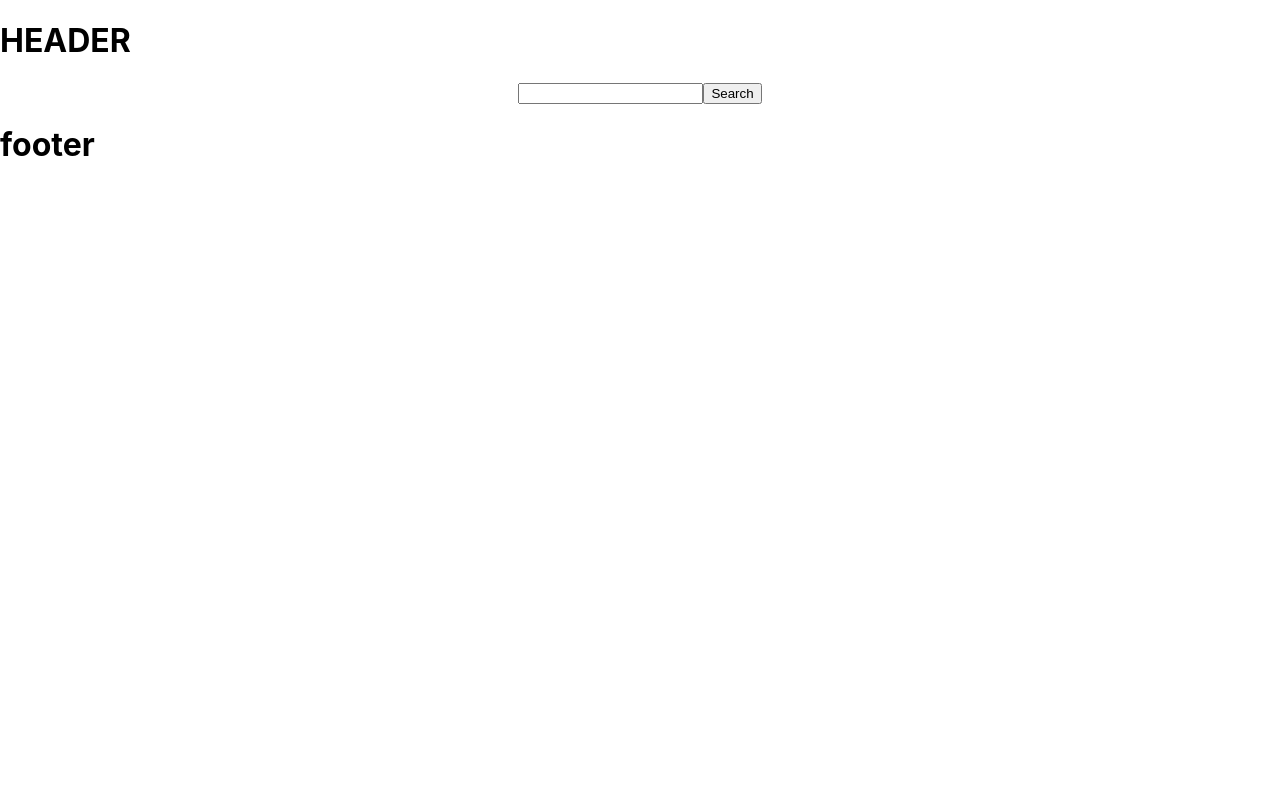
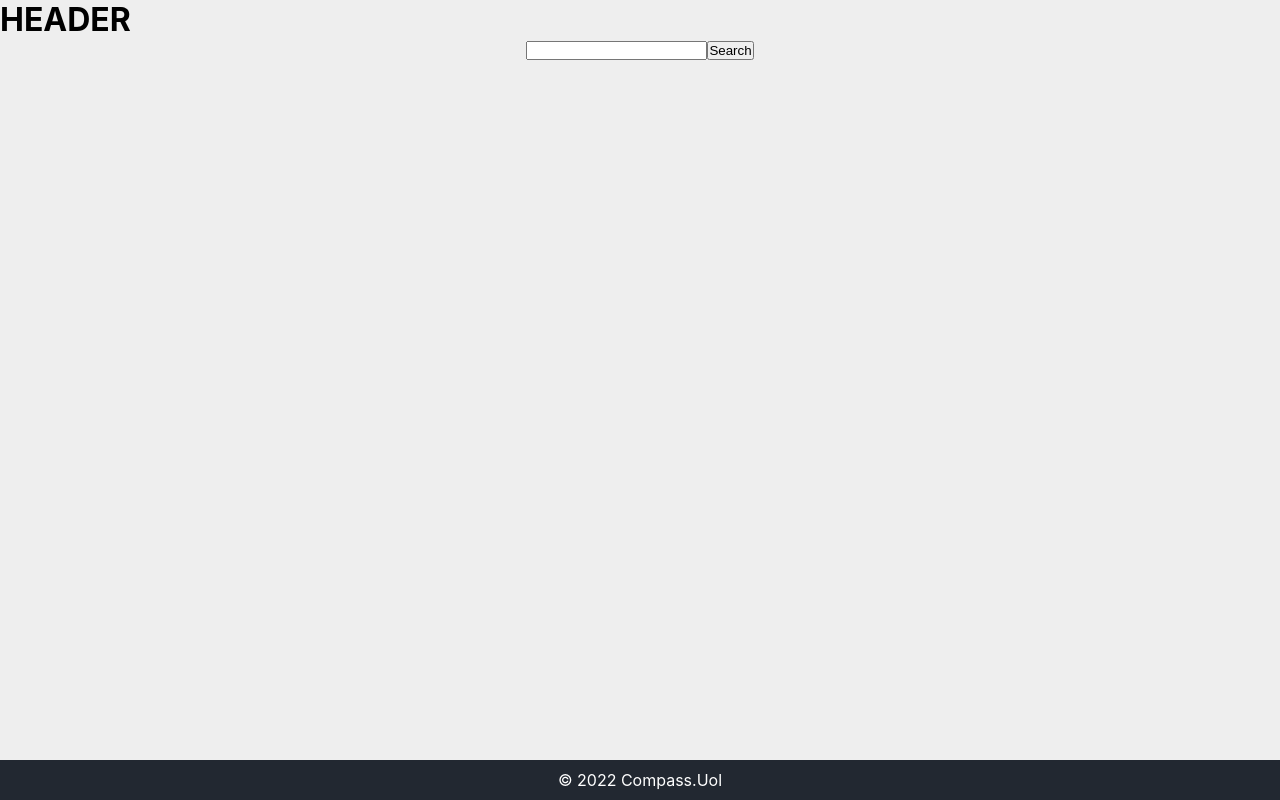
Before and after one commit to adojMarcos/Desafio-2-Compass.Uol, a React (Create React App) app: page / in a window 1280 px wide. Built offline with nearby package versions, Linux system fonts and the light colour scheme.

Commit message:
footer created

```diff
--- /dev/null
+++ b/src/components/Footer/Footer.js
@@ -0,0 +1,9 @@
+import React from 'react'
+
+const Footer = () => {
+  return (
+    <footer><p>&copy; 2022 Compass.Uol</p></footer>
+  )
+}
+
+export default Footer
--- a/src/index.css
+++ b/src/index.css
@@ -1,13 +1,37 @@
+* {
+  margin: 0;
+  padding: 0;
+  box-sizing: border-box;
+}
+
 body {
-  margin: 0;
+  background-color: #EEEEEE;
   font-family: -apple-system, BlinkMacSystemFont, 'Segoe UI', 'Roboto', 'Oxygen',
     'Ubuntu', 'Cantarell', 'Fira Sans', 'Droid Sans', 'Helvetica Neue',
     sans-serif;
   -webkit-font-smoothing: antialiased;
   -moz-osx-font-smoothing: grayscale;
+  height: 100vh;
+}
+
+html {
+  position: relative;
 }
 
 code {
   font-family: source-code-pro, Menlo, Monaco, Consolas, 'Courier New',
     monospace;
 }
+
+footer {
+  color: white;
+  text-align: center;
+  background-color: #222831;
+  position: absolute;
+  left: 0;
+  bottom: 0;
+  height: 40px;
+  line-height: 40px;
+  width: 100%;
+  overflow: hidden;
+}
--- a/src/index.js
+++ b/src/index.js
@@ -5,6 +5,7 @@ import Router from './Router';
 import { configureStore } from '@reduxjs/toolkit'
 import UserReducer from './reducer/UserReducer';
 import { Provider } from 'react-redux';
+import Footer from './components/Footer/Footer';
 
 const store = configureStore({reducer: UserReducer})
 
@@ -14,7 +15,7 @@ root.render(
     <Provider store={store}>
       <h1>HEADER</h1>
         <Router />
-      <h1>footer</h1>
+      <Footer />
     </Provider>
 
 
```
Also changed, not shown: src/components/Main/Main.js (added, +29 -0 lines), src/images/png-transparent-github-social-media-computer-icons-logo-android-github-logo-computer-wallpaper-banner.png (added).
